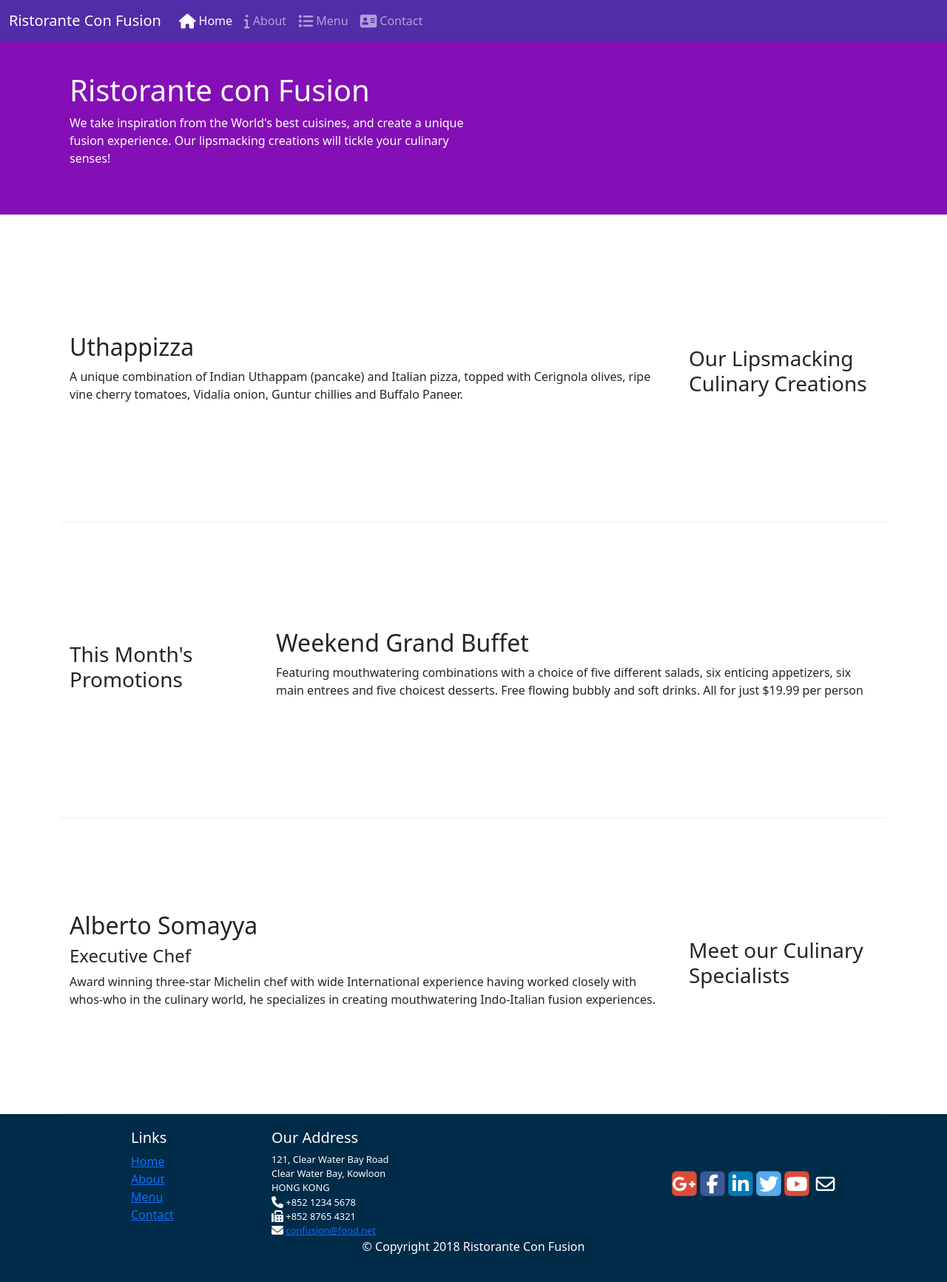
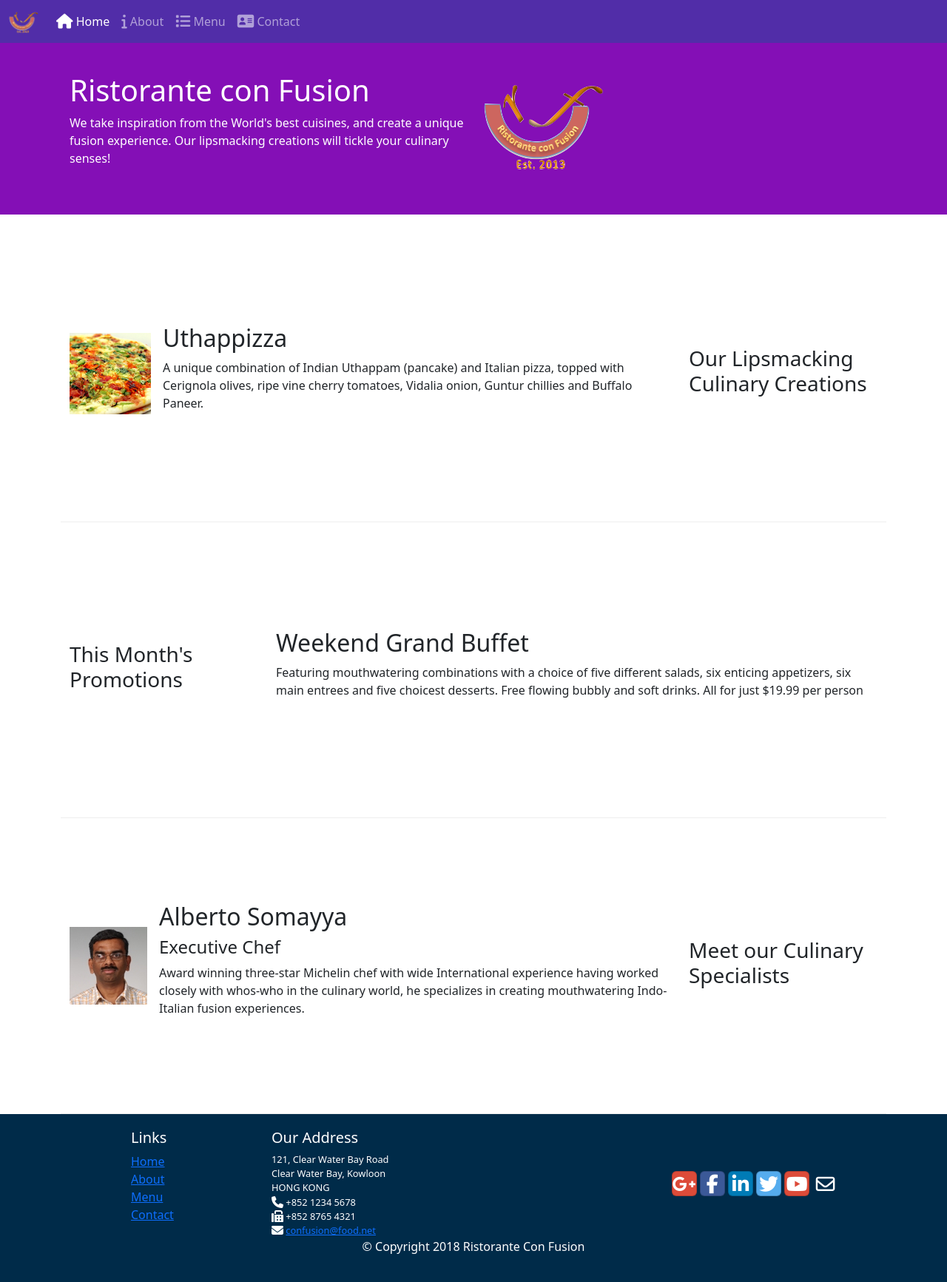
Before and after one commit to numan-iftikhar/Ristorante-Con-Fusion-Coursera, a website: page index.html in a window 1280 px wide. Shown: the whole page at 74% size. Drawn offline with nearby package versions, Linux system fonts and the light colour scheme.

Commit message:
add images and media

```diff
--- a/index.html
+++ b/index.html
@@ -20,7 +20,8 @@
     <!-- * navbar section * -->
     <nav class="navbar navbar-expand-md navbar-dark fixed-top">
         <div class="container-fluid">
-            <a class="navbar-brand" href="#">Ristorante Con Fusion</a>
+            <a class="navbar-brand" href="#"><img src="img/logo.png" alt="Ristorante Con Fusion class=" img-fluid"
+                    height="30" width="40"></a>
             <button class="navbar-toggler" type="button" data-bs-toggle="collapse"
                 data-bs-target="#navbarSupportedContent" aria-controls="navbarSupportedContent" aria-expanded="false"
                 aria-label="Toggle navigation">
@@ -34,7 +35,8 @@
                                 class="fa fa-info fa-lg"></span> About</a></li>
                     <li class="nav-item"><a class="nav-link" href="#"><span class="fa fa-list fa-lg"></span> Menu</a>
                     </li>
-                    <li class="nav-item"><a class="nav-link" href="./contactus.html"><span class="fa fa-address-card fa-lg"></span>
+                    <li class="nav-item"><a class="nav-link" href="./contactus.html"><span
+                                class="fa fa-address-card fa-lg"></span>
                             Contact</a></li>
                 </ul>
             </div>
@@ -52,8 +54,8 @@
                         lipsmacking creations
                         will tickle your culinary senses!</p>
                 </div>
-                <div class="col-12 col-sm">
-                    <!-- space reserved for logo -->
+                <div class="col-12 col-sm align-self-center">
+                    <img src="img/logo.png" alt="Ristorante Con Fusion" class="img-fluid">
                 </div>
             </div>
         </div>
@@ -65,10 +67,19 @@
                 <h3>Our Lipsmacking Culinary Creations</h3>
             </div>
             <div class="col col-sm order-sm-first col-md">
-                <h2>Uthappizza</h2>
-                <p class="d-none d-sm-block">A unique combination of Indian Uthappam (pancake) and Italian pizza, topped
-                    with Cerignola olives,
-                    ripe vine cherry tomatoes, Vidalia onion, Guntur chillies and Buffalo Paneer.</p>
+                <div class="d-flex align-items-center">
+                    <div class="flex-shrink-0">
+                        <img src="img/uthappizza.png" alt="Uthappizza">
+
+                    </div>
+                    <div class="flex-grow-1 ms-3">
+                        <h2 class="mt-0">Uthappizza</h2>
+                        <p class="d-none d-sm-block">A unique combination of Indian Uthappam (pancake) and
+                            Italian pizza, topped with Cerignola olives, ripe vine
+                            cherry tomatoes, Vidalia onion, Guntur chillies and
+                            Buffalo Paneer.</p>
+                    </div>
+                </div>
             </div>
         </div>
 
@@ -91,12 +102,20 @@
                 <h3>Meet our Culinary Specialists</h3>
             </div>
             <div class="col col-sm order-sm-first col-md">
-                <h2>Alberto Somayya</h2>
-                <h4>Executive Chef</h4>
-                <p class="d-none d-sm-block">Award winning three-star Michelin chef with wide International experience
-                    having worked closely with
-                    whos-who in the culinary world, he specializes in creating mouthwatering Indo-Italian fusion
-                    experiences. </p>
+                <div class="d-flex align-items-center">
+                    <div class="flex-shrink-0">
+                        <img src="img/alberto.png" alt="alberto">
+                    </div>
+                    <div class="flex-grow-1 ms-3">
+                        <h2>Alberto Somayya</h2>
+                        <h4>Executive Chef</h4>
+                        <p class="d-none d-sm-block">Award winning three-star Michelin chef with wide International
+                            experience
+                            having worked closely with
+                            whos-who in the culinary world, he specializes in creating mouthwatering Indo-Italian fusion
+                            experiences. </p>
+                    </div>
+                </div>
             </div>
         </div>
     </div>
@@ -129,11 +148,16 @@
                 </div>
                 <div class="col-12 col-sm-4 align-self-center">
                     <div class="text-center">
-                        <a class="btn btn-social-icon btn-google" href="http://google.com/+"><i class="fa fa-google-plus"></i></a>
-                        <a class="btn btn-social-icon btn-facebook" href="http://www.facebook.com/profile.php?id="><i class="fa fa-facebook"></i></a>
-                        <a class="btn btn-social-icon btn-linkedin" href="http://www.linkedin.com/in/"><i class="fa fa-linkedin"></i></a>
-                        <a class="btn btn-social-icon btn-twitter" href="http://twitter.com/"><i class="fa fa-twitter"></i></a>
-                        <a class="btn btn-social-icon btn-google" href="http://youtube.com/"><i class="fa fa-youtube"></i></a>
+                        <a class="btn btn-social-icon btn-google" href="http://google.com/+"><i
+                                class="fa fa-google-plus"></i></a>
+                        <a class="btn btn-social-icon btn-facebook" href="http://www.facebook.com/profile.php?id="><i
+                                class="fa fa-facebook"></i></a>
+                        <a class="btn btn-social-icon btn-linkedin" href="http://www.linkedin.com/in/"><i
+                                class="fa fa-linkedin"></i></a>
+                        <a class="btn btn-social-icon btn-twitter" href="http://twitter.com/"><i
+                                class="fa fa-twitter"></i></a>
+                        <a class="btn btn-social-icon btn-google" href="http://youtube.com/"><i
+                                class="fa fa-youtube"></i></a>
                         <a class="btn btn-social-icon" href="mailto:"><i class="text-white fa fa-envelope-o"></i></a>
                     </div>
                 </div>
```
Also changed, not shown: aboutus.html (+3 -2 lines), contactus.html (+3 -2 lines), img/alberto.png (added), img/buffet.png (added), img/logo.png (added), img/uthappizza.png (added).
